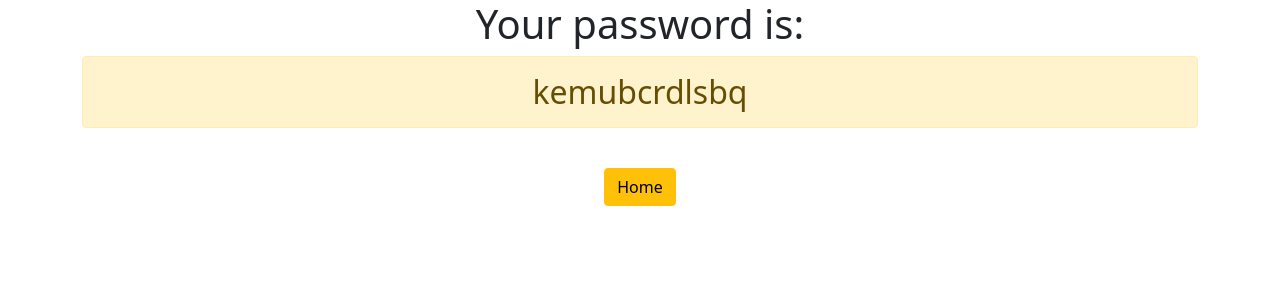
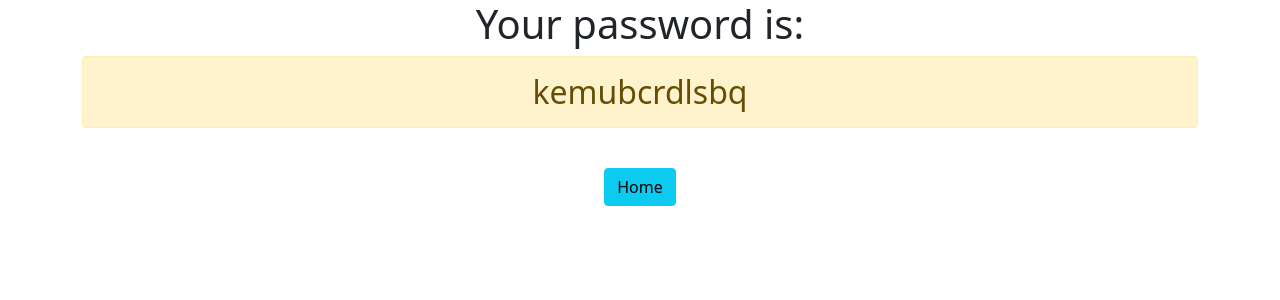
Before and after one commit to TuweiBrian/another-one, a Django app: page /generatedpassword in a window 1280 px wide. Shown: the top 300 px of the page. Run offline with Django 4.2, Linux system fonts and the light colour scheme.

Commit message:
I made some tweeks

```diff
--- a/generator/templates/generator/password.html
+++ b/generator/templates/generator/password.html
@@ -3,5 +3,5 @@
 <h1>Your password is:</h1>
 <h2 class="alert alert-warning">{{password}}</h2>
 <br>
-<a href="{%url 'home'%}" class="btn btn-warning">Home</a>
+<a href="{%url 'home'%}" class="btn btn-info">Home</a>
 </div>
--- a/password_generator/settings.py
+++ b/password_generator/settings.py
@@ -20,7 +20,7 @@ BASE_DIR = Path(__file__).resolve().parent.parent
 # See https://docs.djangoproject.com/en/4.0/howto/deployment/checklist/
 
 # SECURITY WARNING: keep the secret key used in production secret!
-SECRET_KEY = 'django-insecure-*+hz#%prg8te_p=e+&pt(pxcdc&2z0a@gux&lq(j1bja2$b%nj'
+SECRET_KEY = 'django-insecure-*+hz#%prg8njkdsfnaskdnfaskdfnasjkdte_p=e+&pt(pxcdc&2z0a@gux&lq(j1bja2$b%nj'
 
 # SECURITY WARNING: don't run with debug turned on in production!
 DEBUG = True
```
